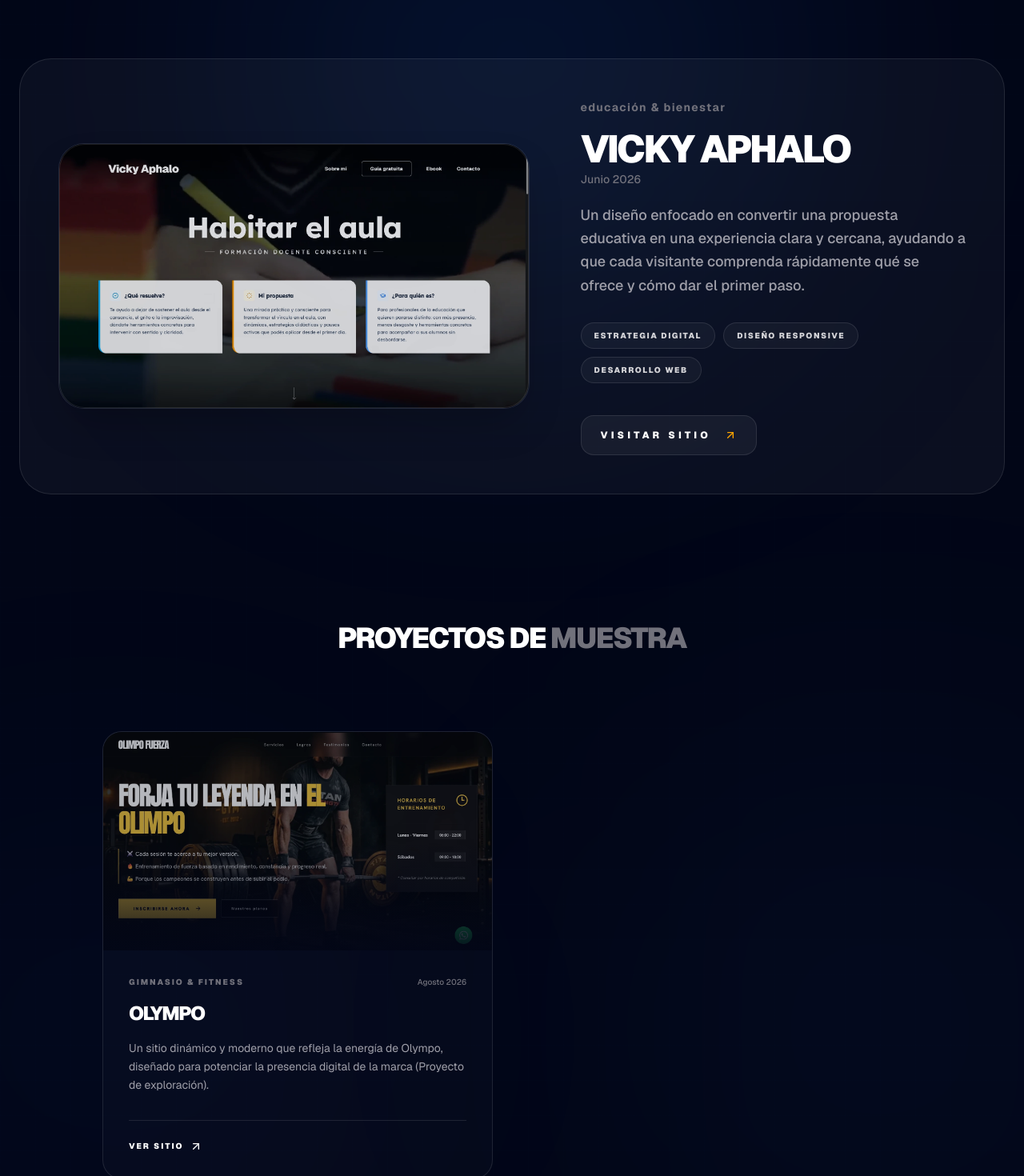
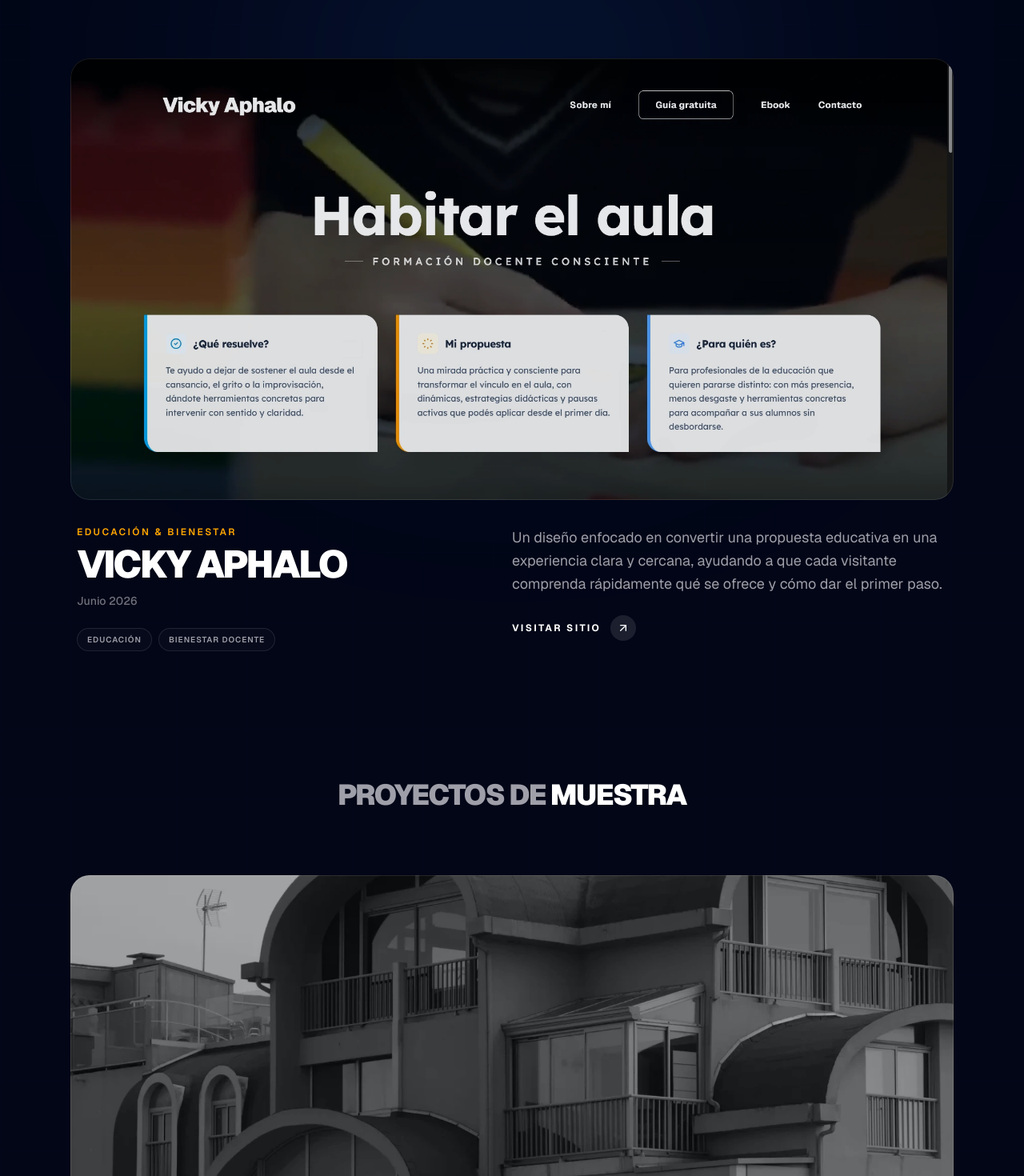
Before and after one commit to AlanTyping/Huella-Online, a Next.js app: page / in a window 1280 px wide. Shown: the part 1900-3370 px from the top of the page at 80% size. Built offline with nearby package versions, Linux system fonts and the light colour scheme.

Commit message:
cambiando ui de proyectos

```diff
--- a/components/sections/portfolio.tsx
+++ b/components/sections/portfolio.tsx
@@ -23,11 +23,21 @@ const clientProjects: Project[] = [
       "Un diseño enfocado en convertir una propuesta educativa en una experiencia clara y cercana, ayudando a que cada visitante comprenda rápidamente qué se ofrece y cómo dar el primer paso.",
     image: "/images/sitiovicky.webp",
     link: "https://vickyaphalo.site",
-    services: ["Estrategia digital", "Diseño responsive", "Desarrollo web"],
+    services: ["Educación", "Bienestar docente"],
   }
 ];
 
 const demoProjects: Project[] = [
+  {
+    client: "NØRMA",
+    industry: "arquitectura contemporánea",
+    date: "Agosto 2026",
+    summary:
+      "Un sitio elegante y minimalista para un estudio de arquitectura. Diseñado con atención obsesiva al detalle para reflejar profesionalismo, proporción y luz (Proyecto de muestra).",
+    image: "/images/norma.webp",
+    link: "https://norma-mocha.vercel.app/",
+    services: ["Arquitectura", "Estudio"],
+  },
   {
     client: "Olympo",
     industry: "gimnasio & fitness",
@@ -36,143 +46,77 @@ const demoProjects: Project[] = [
       "Un sitio dinámico y moderno que refleja la energía de Olympo, diseñado para potenciar la presencia digital de la marca (Proyecto de exploración).",
     image: "/images/olympo.webp",
     link: "https://olympogym.vercel.app",
-    services: ["Diseño UI/UX", "Desarrollo Frontend", "Performance"],
+    services: ["Gimnasio", "Competencias"],
   }
 ];
 
-function DemoProjectCard({ project }: { project: Project }) {
+function ProjectCard({ project, index = 0 }: { project: Project; index?: number }) {
   return (
     <motion.div
-      initial={{ opacity: 0, y: 20 }}
+      initial={{ opacity: 0, y: 30 }}
       whileInView={{ opacity: 1, y: 0 }}
-      transition={{ duration: 0.5 }}
-      viewport={{ once: true }}
-      className="group flex flex-col overflow-hidden rounded-3xl border border-white/10 bg-white/[0.02] transition-all hover:bg-white/[0.04] hover:border-white/20"
+      transition={{ duration: 0.8, ease: [0.16, 1, 0.3, 1] }}
+      viewport={{ once: true, margin: "-100px" }}
+      className="group flex flex-col gap-8 w-full"
     >
+      {/* IMAGE CONTAINER */}
       <a
         href={project.link}
         target="_blank"
         rel="noopener noreferrer"
-        className="relative aspect-video w-full overflow-hidden block"
+        className="relative block w-full overflow-hidden rounded-3xl bg-white/[0.02] cursor-pointer"
       >
-        <Image
-          src={project.image}
-          alt={`Demo de ${project.client}`}
-          fill
-          className="object-cover object-top opacity-70 transition duration-700 group-hover:scale-105 group-hover:opacity-100"
-          sizes="(max-width: 768px) 100vw, 33vw"
-        />
-        <div className="absolute inset-0 bg-gradient-to-t from-brand-primary-deep/90 via-transparent to-transparent" />
-      </a>
-
-      <div className="flex flex-col p-8 flex-1">
-        <div className="flex items-center justify-between mb-4">
-          <span className="text-[10px] font-black tracking-[0.2em] text-zinc-500 uppercase">
-            {project.industry}
-          </span>
-          <span className="text-[10px] font-medium text-zinc-500">
-            {project.date}
-          </span>
-        </div>
-
-        <h3 className="text-2xl font-black uppercase tracking-tighter text-white mb-4">
-          {project.client}
-        </h3>
-
-        <p className="text-sm leading-relaxed text-zinc-400 mb-8 flex-1">
-          {project.summary}
-        </p>
-
-        <div className="mt-auto flex items-center justify-between border-t border-white/10 pt-6">
-          <a
-            href={project.link}
-            target="_blank"
-            rel="noopener noreferrer"
-            className="flex items-center gap-2 text-[10px] font-black tracking-[0.2em] text-white transition-colors hover:text-brand-secondary uppercase"
-          >
-            Ver Sitio
-            <ArrowUpRight className="h-4 w-4" />
-          </a>
-        </div>
-      </div>
-    </motion.div>
-  );
-}
-
-function ProjectCard({ project, index }: { project: Project; index: number }) {
-  const isEven = index % 2 === 0;
-  return (
-    <motion.div
-      initial={{ opacity: 0, y: 40 }}
-      whileInView={{ opacity: 1, y: 0 }}
-      transition={{ duration: 0.6 }}
-      viewport={{ once: true, margin: "-100px" }}
-      className={`flex flex-col gap-10 lg:items-center lg:gap-16 rounded-[2.5rem] border border-white/10 bg-white/[0.04] p-6 sm:p-10 lg:p-12 transition-colors hover:bg-white/[0.06] hover:border-white/20 ${
-        isEven ? "lg:flex-row" : "lg:flex-row-reverse"
-      }`}
-    >
-      {/* IMAGE */}
-      <a
-        href={project.link}
-        target="_blank"
-        rel="noopener noreferrer"
-        className="group/img relative w-full overflow-hidden rounded-[2rem] border border-white/10 bg-brand-primary-light/10 shadow-2xl transition-all duration-500 hover:border-blue-500/40 hover:shadow-[0_0_50px_rgba(59,130,246,0.15)] block cursor-pointer lg:w-[55%]"
-      >
-        <div className="relative aspect-video w-full overflow-hidden">
+        <div className="relative aspect-[16/10] sm:aspect-[16/8] w-full overflow-hidden">
           <Image
             src={project.image}
             alt={`Proyecto de identidad digital para ${project.client} - ${project.industry}`}
             fill
-            className="object-cover object-top opacity-85 transition duration-700 group-hover/img:scale-105 group-hover/img:opacity-100"
-            sizes="(max-width: 1024px) 100vw, 55vw"
+            className="object-cover object-top opacity-90 transition-all duration-700 ease-out group-hover:scale-[1.03] group-hover:opacity-100"
+            sizes="(max-width: 1024px) 100vw, 80vw"
             priority={index === 0}
           />
         </div>
-        <div className="absolute inset-0 rounded-[2rem] ring-1 ring-inset ring-white/10 pointer-events-none" />
+        <div className="absolute inset-0 rounded-3xl ring-1 ring-inset ring-white/10 pointer-events-none transition-colors duration-500 group-hover:ring-white/20" />
       </a>
 
-      {/* CONTENT */}
-      <div className="flex flex-col lg:w-[45%]">
-        <div className="mb-4">
-          <span className="text-sm font-bold tracking-widest text-zinc-500">
+      {/* TEXT CONTAINER */}
+      <div className="flex flex-col md:flex-row md:items-start justify-between gap-8 md:gap-12 px-2">
+        <div className="flex flex-col gap-2 md:w-[45%]">
+          <span className="text-xs font-semibold tracking-[0.2em] text-brand-secondary uppercase">
             {project.industry}
           </span>
-        </div>
-
-        <h3 className="text-4xl font-black uppercase tracking-tighter text-white transition-colors md:text-5xl">
+          <h3 className="text-4xl sm:text-5xl font-black uppercase tracking-tighter text-white">
             {project.client}
           </h3>
-
           <span className="mt-1 text-sm font-medium text-zinc-500">
             {project.date}
           </span>
-
-        <p className="mt-5 text-lg leading-relaxed font-medium text-zinc-400">
-          {project.summary}
-        </p>
-
-        {/* SERVICES */}
-        <div className="mt-8 flex flex-wrap gap-2.5">
+          <div className="mt-4 flex flex-wrap gap-2">
             {project.services.map((service) => (
               <span
                 key={service}
-              className="rounded-full border border-white/10 bg-white/[0.04] px-4 py-2 text-[10px] font-black uppercase tracking-[0.16em] text-zinc-300"
+                className="rounded-full border border-white/10 bg-white/[0.02] px-3 py-1.5 text-[10px] font-semibold uppercase tracking-widest text-zinc-400"
               >
                 {service}
               </span>
             ))}
           </div>
+        </div>
 
-        {/* CTA */}
-        <div className="mt-10">
+        <div className="flex flex-col gap-6 md:w-[50%]">
+          <p className="text-lg leading-relaxed text-zinc-400">
+            {project.summary}
+          </p>
           <a
             href={project.link}
             target="_blank"
             rel="noopener noreferrer"
-            className="inline-flex w-full justify-center md:w-auto items-center gap-4 rounded-2xl border border-white/10 bg-white/5 px-6 py-4 text-xs font-black tracking-[0.35em] text-white uppercase transition-all duration-300 hover:scale-[1.02] hover:bg-white/10 hover:border-white/20"
+            className="inline-flex w-fit items-center gap-3 text-xs font-bold tracking-[0.2em] text-white uppercase transition-colors hover:text-brand-secondary relative group/link"
           >
-            VISITAR SITIO
-            <ArrowUpRight className="h-4 w-4 text-brand-secondary" />
+            Visitar Sitio
+            <span className="flex h-8 w-8 items-center justify-center rounded-full bg-white/10 transition-colors group-hover/link:bg-brand-secondary/20 group-hover/link:text-brand-secondary">
+              <ArrowUpRight className="h-4 w-4 transition-transform group-hover/link:scale-110" />
+            </span>
           </a>
         </div>
       </div>
@@ -182,15 +126,14 @@ function ProjectCard({ project, index }: { project: Project; index: number }) {
 
 export function Portfolio() {
   return (
-    <section id="portfolio" className="relative overflow-hidden bg-brand-primary-deep py-20 text-white md:py-28">
-
-      {/* 🌌 BACKGROUND DARK SYSTEM */}
+    <section id="portfolio" className="relative overflow-hidden bg-brand-primary-deep py-24 text-white md:py-32">
+      {/* BACKGROUND SYSTEM */}
       <div className="pointer-events-none absolute inset-0">
         <div className="absolute left-1/2 top-0 h-[700px] w-[700px] -translate-x-1/2 rounded-full bg-blue-500/10 blur-[160px]" />
         <div className="absolute bottom-0 right-[-120px] h-[600px] w-[600px] rounded-full bg-blue-400/5 blur-[200px]" />
         <div className="absolute bottom-10 left-[-100px] h-[500px] w-[500px] rounded-full bg-blue-500/5 blur-[180px]" />
         <div
-          className="absolute inset-0 opacity-[0.05]"
+          className="absolute inset-0 opacity-[0.03]"
           style={{
             backgroundImage:
               "linear-gradient(to right, rgba(59,130,246,0.15) 1px, transparent 1px), linear-gradient(to bottom, rgba(59,130,246,0.15) 1px, transparent 1px)",
@@ -199,10 +142,9 @@ export function Portfolio() {
         />
       </div>
 
-      <div className="relative mx-auto max-w-7xl px-6">
-
+      <div className="relative mx-auto max-w-6xl px-6">
         {/* HEADER CLIENTES */}
-        <div className="mb-16 flex flex-col items-center text-center md:mb-24">
+        <div className="mb-20 flex flex-col items-center text-center">
           <motion.h2
             initial={{ opacity: 0, y: 20 }}
             whileInView={{ opacity: 1, y: 0 }}
@@ -225,32 +167,31 @@ export function Portfolio() {
         </div>
 
         {/* CLIENT PROJECTS LIST */}
-        <div className="flex flex-col gap-24 lg:gap-32">
+        <div className="flex flex-col gap-32">
           {clientProjects.map((project, index) => (
             <ProjectCard key={project.client} project={project} index={index} />
           ))}
         </div>
 
         {/* HEADER MUESTRAS */}
-        <div className="mt-40 mb-16 flex flex-col items-center text-center md:mb-24">
+        <div className="mt-40 mb-20 flex flex-col items-center text-center">
           <motion.h3
             initial={{ opacity: 0, y: 20 }}
             whileInView={{ opacity: 1, y: 0 }}
             viewport={{ once: true }}
             transition={{ delay: 0.1 }}
-            className="text-2xl font-black uppercase tracking-tighter text-white sm:text-4xl"
+            className="text-2xl font-black uppercase tracking-tighter text-zinc-400 sm:text-4xl"
           >
-            PROYECTOS DE <span className="text-zinc-500">MUESTRA</span>
+            PROYECTOS DE <span className="text-white">MUESTRA</span>
           </motion.h3>
         </div>
 
         {/* DEMO PROJECTS LIST */}
-        <div className="grid md:grid-cols-2 gap-8 lg:gap-12 max-w-5xl mx-auto">
-          {demoProjects.map((project) => (
-            <DemoProjectCard key={project.client} project={project} />
+        <div className="flex flex-col gap-32">
+          {demoProjects.map((project, index) => (
+            <ProjectCard key={project.client} project={project} index={index + clientProjects.length} />
           ))}
         </div>
-
       </div>
     </section>
   );
```
Also changed, not shown: public/images/norma.webp (added). Lines whose indentation alone changed are shown as unchanged.
